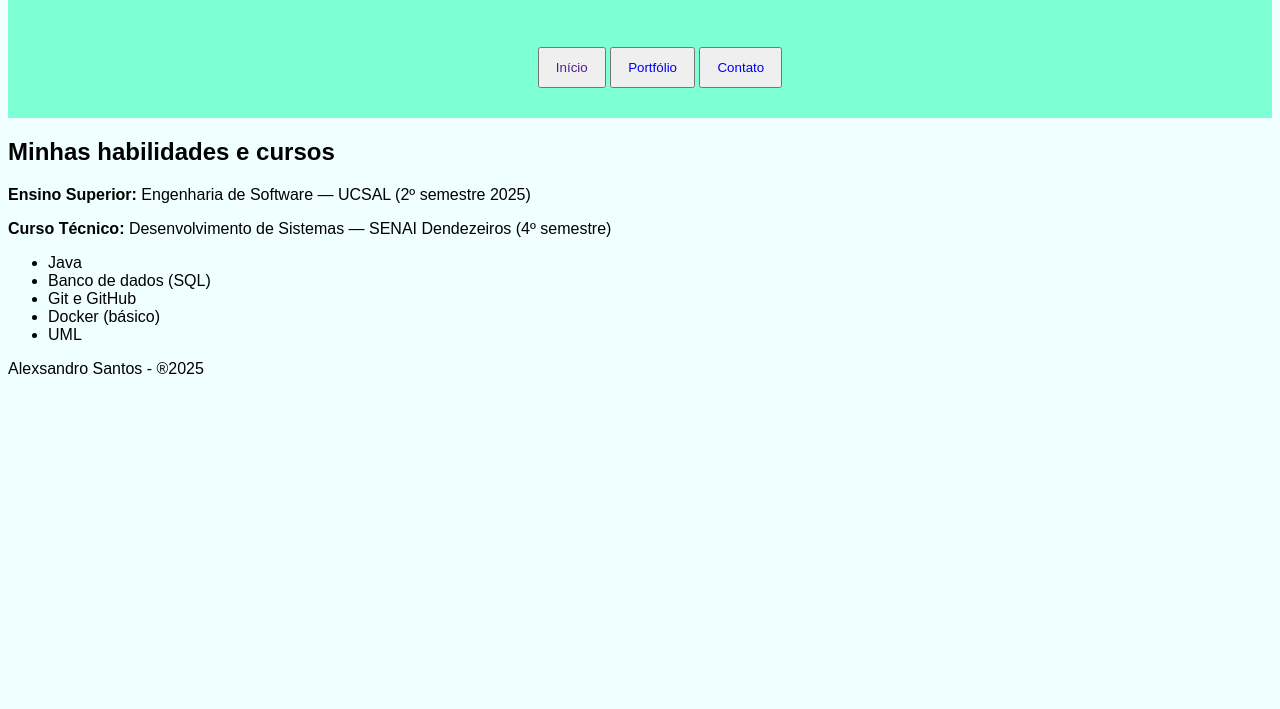
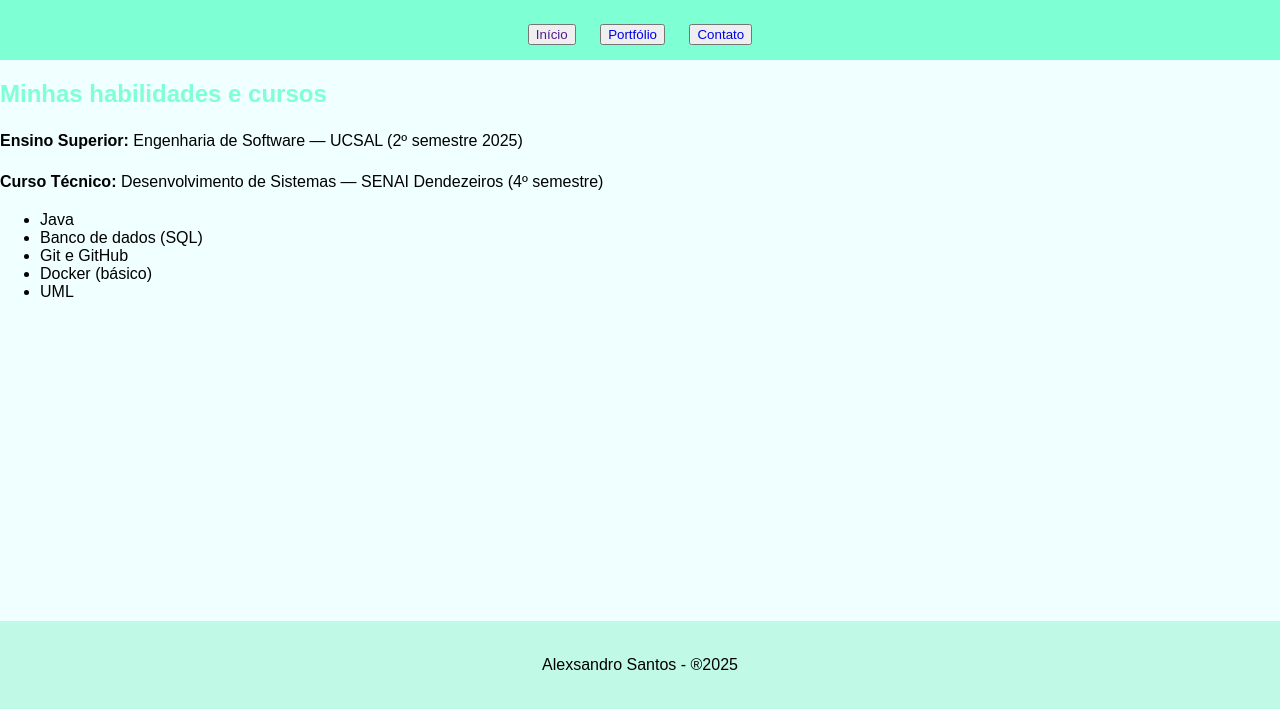
Before and after one commit to aleeUcsal/atvdFront2, a plain HTML site: page ws-vscode/index.html in a window 1280 px wide. Shown: the part 91-800 px from the top of the page. Drawn offline with Linux system fonts and the light colour scheme.

Commit message:
Correção do css

```diff
--- a/ws-vscode/index.html
+++ b/ws-vscode/index.html
@@ -18,9 +18,9 @@
 
     <nav>
         <ul>
-            <button><li><a href="">Início</a></li></button>
-            <button><li><a href="https://github.com/">Portfólio</a></li></button>
-            <button><li><a href="https://www.instagram.com/sants.alexs/">Contato</a></li></button>
+            <li><button><a href="">Início</a></button></li>
+            <li><button><a href="https://github.com/">Portfólio</a></button></li>
+            <li><button><a href="https://www.instagram.com/sants.alexs/">Contato</a></button></li>
         </ul>
     </nav>
 
--- a/ws-vscode/style.css
+++ b/ws-vscode/style.css
@@ -1,10 +1,22 @@
-body{
+body {
     background-color: azure;
     font-family: Arial, Helvetica, sans-serif;
-
+    display: flex;
+    flex-direction: column;
+    min-height: 100vh;
+    margin: 0;
 }
 
-header{
+main {
+    flex: 1;
+}
+
+
+h2 {
+    color: aquamarine;
+}
+
+header {
     background-color: aquamarine;
     text-align: center;
     margin: 0px;
@@ -13,22 +25,33 @@ header{
 
 nav {
     background-color: aquamarine;
-    padding: 10px;
+    padding: 15px;
+    text-align: center;
 }
 
 nav ul {
     list-style: none;
-    text-align: center;
-    padding: 5;
-    margin: 20px;
+    margin: 0;
+    padding: 0;
 }
 
 nav ul li {
-    padding: 8;
-    margin: 10px;
+    display: inline-block;
+    margin: 0 10px;
+
 }
 
-nav ul button li a {
+nav ul li a {
     display: inline;
     text-decoration: none;
 }
+
+footer {
+    background-color: #c0f9e6;
+    text-align: center;
+    padding: 15px 0;
+}
+
+p {
+    line-height: 1.6;
+}
```
